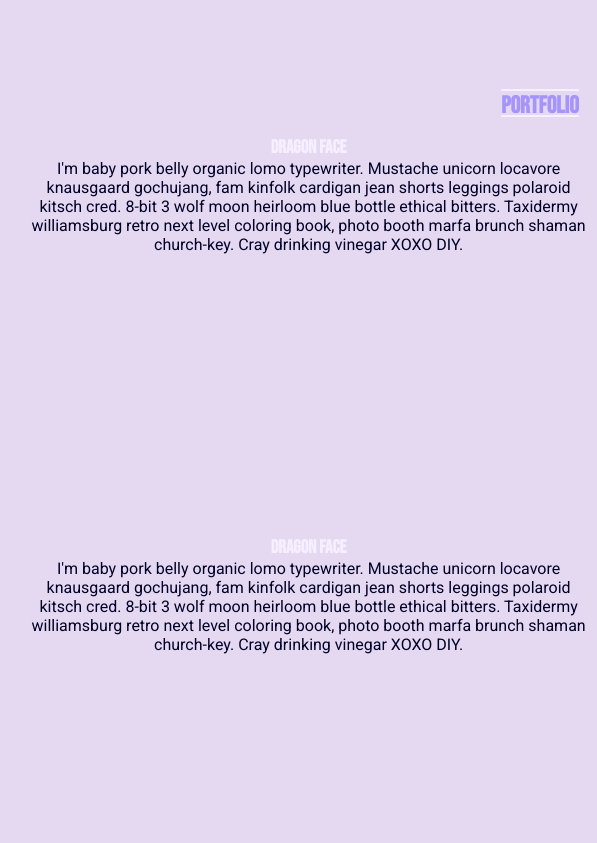
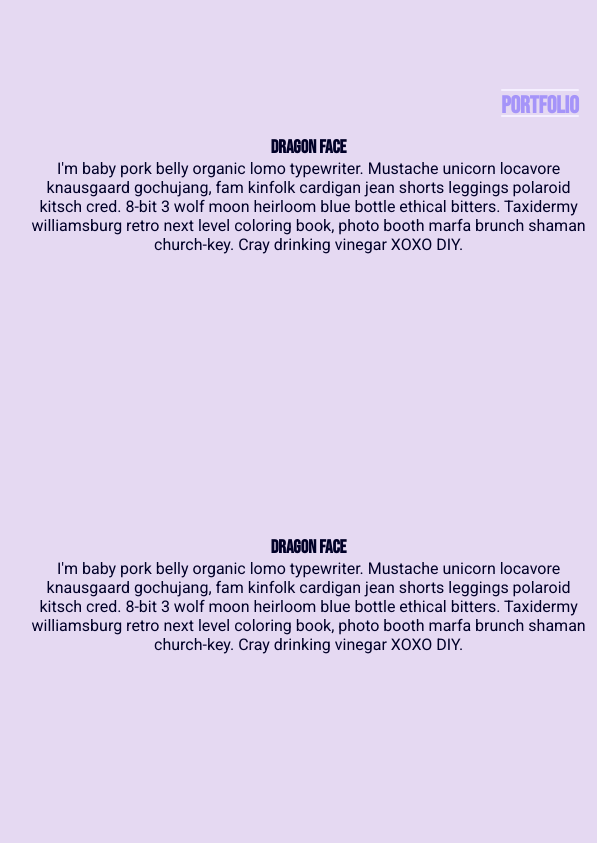
Before and after one commit to elloo/portfolio-2021, a plain HTML site: page index.html in a window 1280 px wide. Shown: the part 1560-2403 px from the top of the page, 100-697 px from the left. Drawn offline with Linux system fonts and the light colour scheme.

Commit message:
Change h3 color

```diff
--- a/css/style.css
+++ b/css/style.css
@@ -26,6 +26,10 @@ h2 {
   color: #a594f9;
   text-decoration: underline overline;
   text-decoration-color: #f5efff;
+}
+
+h3 {
+  color: #010128;
 }
 
 p,
```
